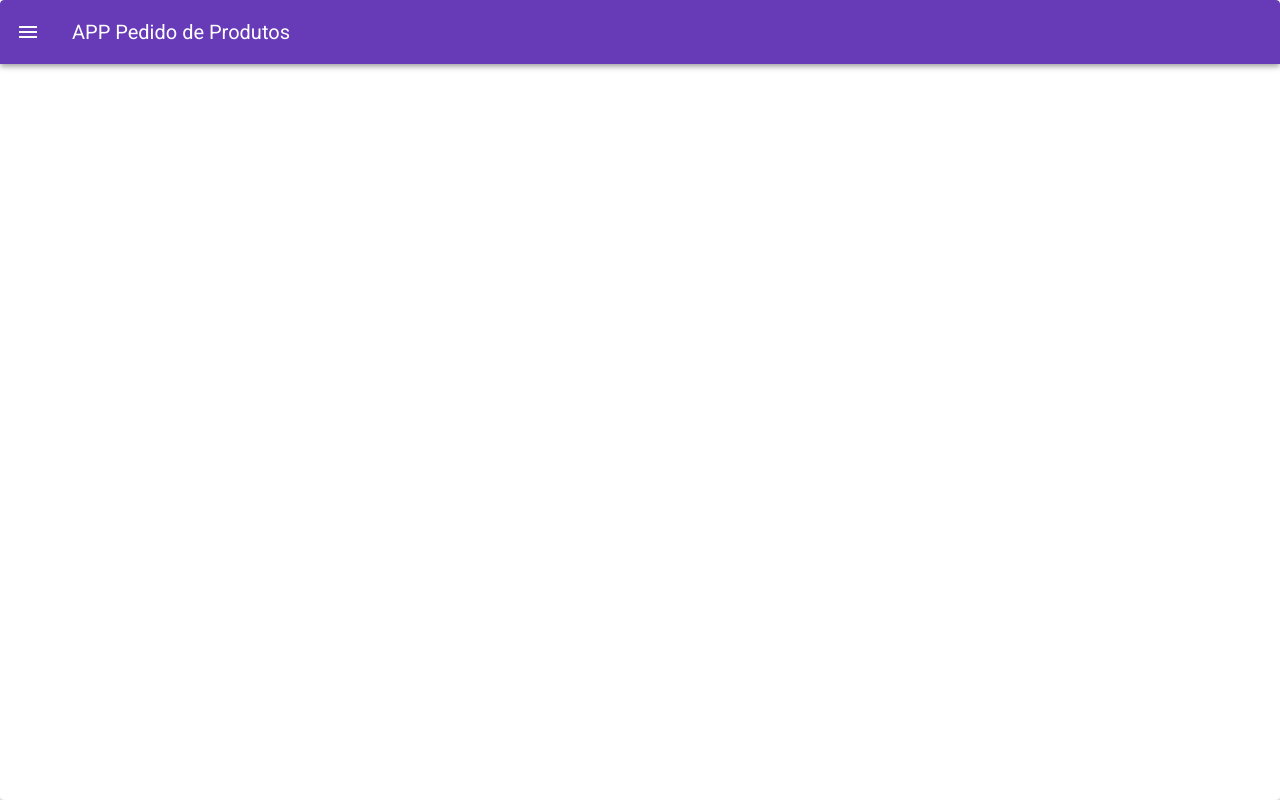
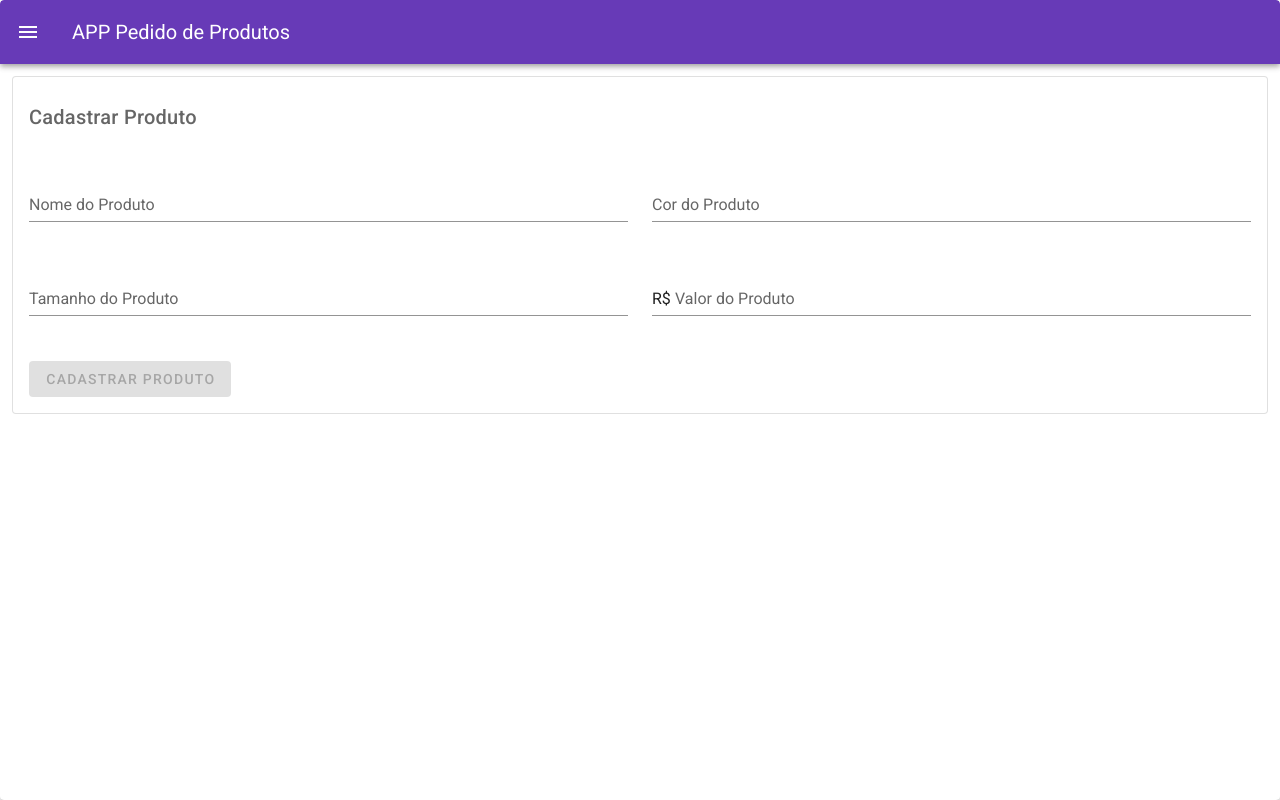
Before and after one commit to kariofreire/app-pedido-de-produto, a Vue app: page /#/novo-produto in a window 1280 px wide. Built offline with nearby package versions, Linux system fonts and the light colour scheme; what vue-toasted would draw is missing.

Commit message:
Produtos - Implementa metodo store

```diff
--- a/src/router/index.js
+++ b/src/router/index.js
@@ -25,6 +25,11 @@ const routes = [
     component: () => import('../views/Produtos/ProdutosView.vue')
   },
   {
+    path: '/novo-produto',
+    name: 'novoProduto',
+    component: () => import('../views/Produtos/NovoProdutoView.vue')
+  },
+  {
     path: '/pedidos',
     name: 'pedidos',
     component: () => import('../views/PedidosView.vue')
--- /dev/null
+++ b/src/views/Produtos/NovoProdutoView.vue
@@ -0,0 +1,133 @@
+<template>
+  <v-card class="mx-auto" max-width="100%" outlined>
+    <v-card-text class="text-h6 mt-2 mb-2">Cadastrar Produto</v-card-text>
+
+    <v-card-text>
+      <v-form v-model="valid" ref="form">
+        <v-row>
+          <v-col cols="12" md="6">
+            <v-text-field
+              v-model="nome"
+              :rules="nomeRules"
+              label="Nome do Produto"
+              required
+            ></v-text-field>
+          </v-col>
+
+          <v-col cols="12" md="6">
+            <v-text-field
+              v-model="cor"
+              :rules="corRules"
+              label="Cor do Produto"
+              required
+            ></v-text-field>
+          </v-col>
+
+          <v-col cols="12" md="6">
+            <v-text-field
+              v-model="tamanho"
+              :rules="tamanhoRules"
+              label="Tamanho do Produto"
+              required
+            ></v-text-field>
+          </v-col>
+
+          <v-col
+            cols="12"
+            md="6"
+          >
+            <v-text-field
+              v-model="valor"
+              :rules="valorRules"
+              label="Valor do Produto"
+              prefix="R$"
+              required
+            ></v-text-field>
+          </v-col>
+
+          <v-col
+            cols="12"
+            md="6"
+          >
+            <v-btn
+              :disabled="!valid"
+              color="success"
+              class="mr-4"
+              @click="cadastrarProduto"
+            >
+              Cadastrar Produto
+            </v-btn>
+          </v-col>
+        </v-row>
+      </v-form>
+    </v-card-text>
+  </v-card>
+</template>
+
+<script>
+import urlApi from '@/plugins/urlApi';
+
+export default {
+  data: () => ({
+    valid: true,
+
+    nome: "",
+    nomeRules: [
+      (v) => !!v || "Nome do produto é obrigatório"
+    ],
+
+    cor: "",
+    corRules: [
+      (v) => !!v || "Cor do produto é obrigatório"
+    ],
+
+    tamanho: "",
+    tamanhoRules: [
+      (v) => !!v || "Tamanho do produto é obrigatório"
+    ],
+
+    valor: "",
+    valorRules: [
+      (v) => !!v || "Valor do produto é obrigatório"
+    ],
+  }),
+
+  methods: {
+    cadastrarProduto() {
+      const formData = {
+        nome: this.nome,
+        cor: this.cor,
+        tamanho: this.tamanho,
+        valor: this.valor
+      };
+
+      fetch(`${urlApi}/produtos`, {
+          method: "POST",
+          headers: {
+            "Content-Type": "application/json",
+            "Access": "application/json"
+          },
+          body: JSON.stringify(formData)
+        })
+        .then(response => response.json())
+        .then(res => {
+          if ([200].includes(res.code)) {
+            this.$refs.form.reset();
+            this.$refs.form.resetValidation();
+
+            this.$toasted.success("Produto cadastrado com sucesso.");
+
+            this.listarProdutos();
+          } else {
+            this.$toasted.error(res.message);
+          }
+        });
+
+    },
+
+    listarProdutos() {
+      this.$router.push('/produtos');
+    },
+  },
+};
+</script>
--- a/src/views/Produtos/ProdutosView.vue
+++ b/src/views/Produtos/ProdutosView.vue
@@ -38,7 +38,7 @@
             <td>{{ item.nome }}</td>
             <td>{{ item.cor }}</td>
             <td>{{ item.tamanho }}</td>
-            <td>{{ item.valor }}</td>
+            <td>R$ {{ item.valor }}</td>
             <td class="text-center">
               <v-btn class="mx-2" fab x-small color="primary" @click="detalhes(item)">
                 <v-icon>$vuetify.icons.info</v-icon>
```
